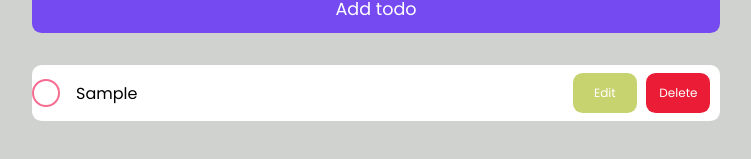
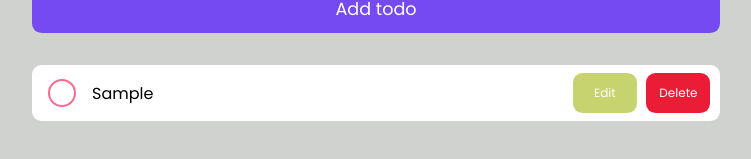
Before and after one commit to Venera00/neobis-front-todoList-react, a React (Create React App) app: page / in a window 1280 px wide. Both pictures are taken after typing "Sample" into the empty fields and a click on the button "Add todo". Shown: the part 381-540 px from the top of the page, without its empty margins (264-1015 px from the left). Built offline with nearby package versions, Linux system fonts and the light colour scheme.

Commit message:
Modify task category

```diff
--- a/src/App.css
+++ b/src/App.css
@@ -147,21 +147,21 @@ h1 {
   justify-content: center;
   width: 28px;
   height: 28px;
-  background-color: #fff;
-  border: 2px solid #f56d91;
+  /* background-color: #fff; */
+  /* border: 2px solid #f56d91; */
   border-radius: 50%;
 }
 
-.checkmark.business {
+.business {
   border: 2px solid #764af1;
-}
-
-.checkmark.personal {
-  border: 2px solid #f56d91;
 }
 
 .checkmark.business::after {
   background-color: #764af1;
+}
+
+.personal {
+  border: 2px solid #f56d91;
 }
 
 .checkmark.personal::after {
@@ -174,13 +174,13 @@ h1 {
   border-radius: 50%;
 }
 
-.business::after {
+/* .business::after {
   background-color: #764af1;
 }
 
 .personal::after {
   background-color: #f56d91;
-}
+} */
 
 .todo-category input:checked + .checkmark:after {
   width: 20px;
@@ -233,3 +233,7 @@ h1 {
   border-radius: 0.6rem;
   cursor: pointer;
 }
+
+.todo-checkbox {
+  cursor: pointer;
+}
--- a/src/components/Todo.js
+++ b/src/components/Todo.js
@@ -1,22 +1,22 @@
 import React from "react";
 
-export const Todo = ({ task, toggleComplete, deleteTodo, editTodo }) => {
+export const Todo = ({
+  task,
+  toggleComplete,
+  deleteTodo,
+  editTodo,
+  category,
+}) => {
   const categoryClass = task.category === "business" ? "business" : "personal";
 
   return (
-    <div className={`Todo ${categoryClass}`}>
+    <div className={`Todo`}>
       <label className={`category ${task.category}`}>
-        <input
-          type="checkbox"
-          className={`form__${task.category} ${
-            task.completed ? "completed" : ""
-          }`}
-        />
-        <span className={`checkmark ${categoryClass}`}></span>
-        <span
-          onClick={() => toggleComplete(task.id)}
-          className={`${task.completed ? "completed" : ""}`}
-        >
+        <div className="todo-checkbox">
+          <input type="checkbox" onClick={() => toggleComplete(task.id)} />
+        </div>
+        <span className={`checkmark ${category} ${categoryClass}`}></span>
+        <span className={`${task.completed ? "completed" : ""}`}>
           {task.task}
         </span>
       </label>
--- a/src/components/TodoForm.js
+++ b/src/components/TodoForm.js
@@ -2,6 +2,11 @@ import React, { useState } from "react";
 
 export const TodoForm = ({ addTodo }) => {
   const [value, setValue] = useState("");
+  const [category, setCategory] = useState("personal");
+
+  const handleCategory = (e) => {
+    setCategory(e.target.value);
+  };
 
   const handleSubmit = (e) => {
     e.preventDefault();
@@ -27,6 +32,8 @@ export const TodoForm = ({ addTodo }) => {
             name="category"
             value="business"
             className="form__business"
+            onChange={handleCategory}
+            checked={category === "business"}
           />
           <span className="checkmark business"></span>
           <p className="form__title">Business</p>
@@ -38,7 +45,8 @@ export const TodoForm = ({ addTodo }) => {
             name="category"
             value="personal"
             className="form__personal"
-            checked
+            onChange={handleCategory}
+            checked={category === "personal"}
           />
           <span className="checkmark personal"></span>
           <p className="form__title">Personal</p>
```
